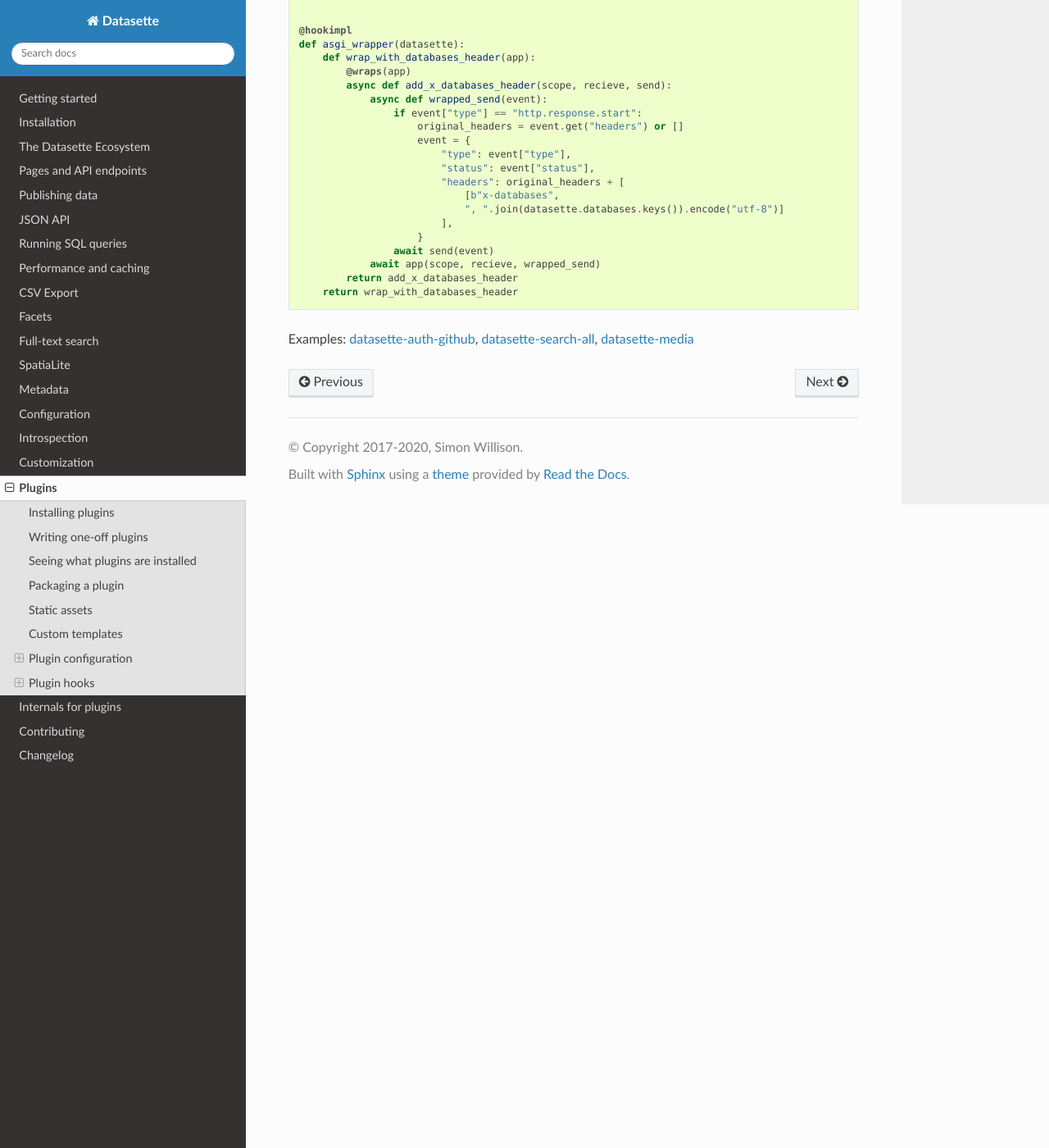
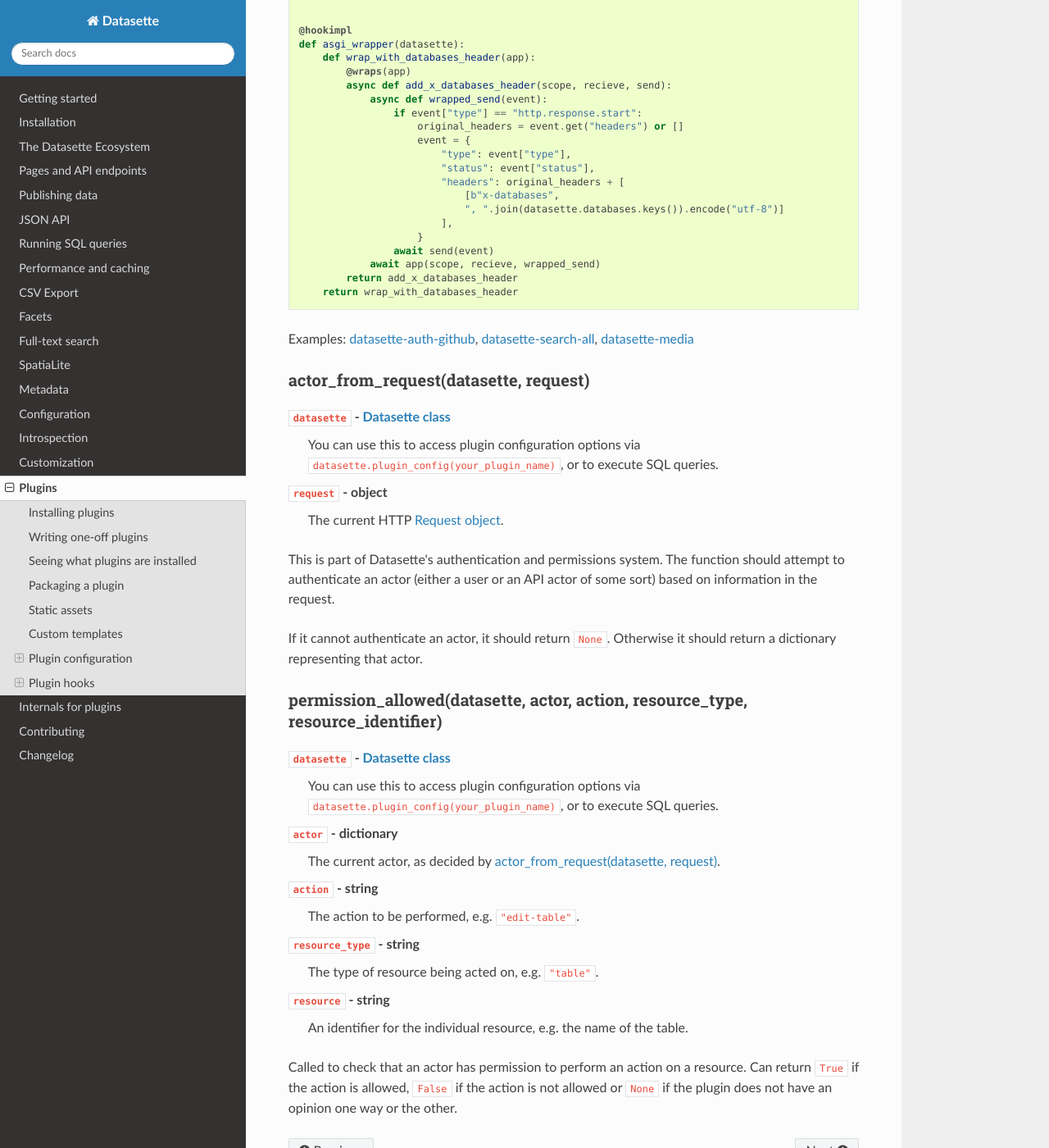
Before and after one commit to simonw/datasette, a Sphinx documentation site: the page built from docs/plugins.rst, in a window 1280 px wide and 1400 px high, scrolled down 19100 px. Shown: the whole window at 82% size. Built offline with Sphinx 7.4.7 and the Read the Docs theme 2.0.0, drawn with Linux system fonts in a browser that asks for light colours.

Commit message:
actor_from_request and permission_allowed hookspecs, refs #699

```diff
--- a/docs/plugins.rst
+++ b/docs/plugins.rst
@@ -941,3 +941,40 @@
         return wrap_with_databases_header
 
 Examples: `datasette-auth-github <https://github.com/simonw/datasette-auth-github>`_, `datasette-search-all <https://github.com/simonw/datasette-search-all>`_, `datasette-media <https://github.com/simonw/datasette-media>`_
+
+.. _plugin_actor_from_request:
+
+actor_from_request(datasette, request)
+~~~~~~~~~~~~~~~~~~~~~~~~~~~~~~~~~~~~~~
+
+``datasette`` - :ref:`internals_datasette`
+    You can use this to access plugin configuration options via ``datasette.plugin_config(your_plugin_name)``, or to execute SQL queries.
+
+``request`` - object
+    The current HTTP :ref:`internals_request`.
+
+This is part of Datasette's authentication and permissions system. The function should attempt to authenticate an actor (either a user or an API actor of some sort) based on information in the request.
+
+If it cannot authenticate an actor, it should return ``None``. Otherwise it should return a dictionary representing that actor.
+
+.. _plugin_permission_allowed:
+
+permission_allowed(datasette, actor, action, resource_type, resource_identifier)
+~~~~~~~~~~~~~~~~~~~~~~~~~~~~~~~~~~~~~~~~~~~~~~~~~~~~~~~~~~~~~~~~~~~~~~~~~~~~~~~~
+
+``datasette`` - :ref:`internals_datasette`
+    You can use this to access plugin configuration options via ``datasette.plugin_config(your_plugin_name)``, or to execute SQL queries.
+
+``actor`` - dictionary
+    The current actor, as decided by :ref:`plugin_actor_from_request`.
+
+``action`` - string
+    The action to be performed, e.g. ``"edit-table"``.
+
+``resource_type`` - string
+    The type of resource being acted on, e.g. ``"table"``.
+
+``resource`` - string
+    An identifier for the individual resource, e.g. the name of the table.
+
+Called to check that an actor has permission to perform an action on a resource. Can return ``True`` if the action is allowed, ``False`` if the action is not allowed or ``None`` if the plugin does not have an opinion one way or the other.
```
Also changed, not shown: 1 other file.
